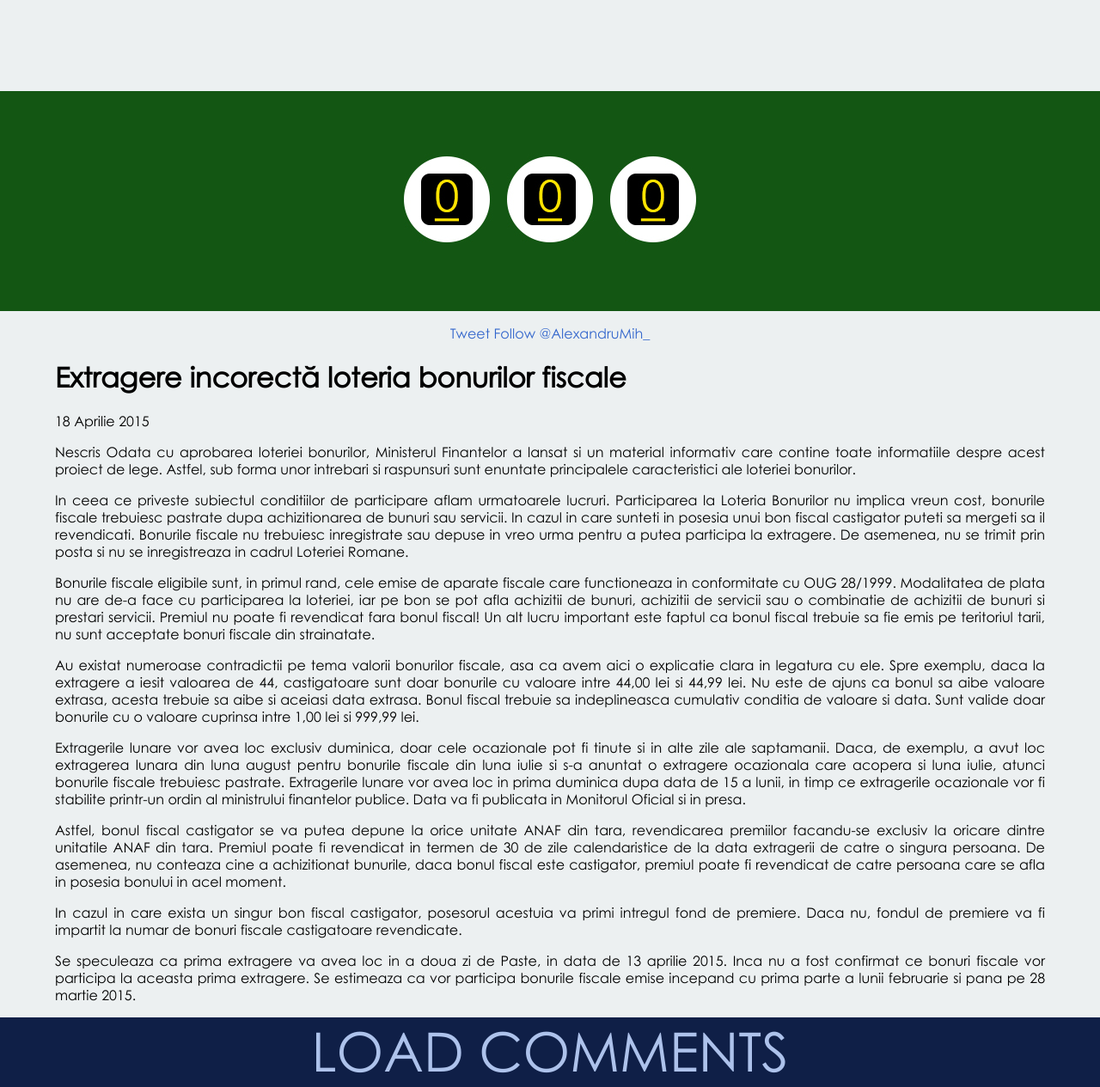
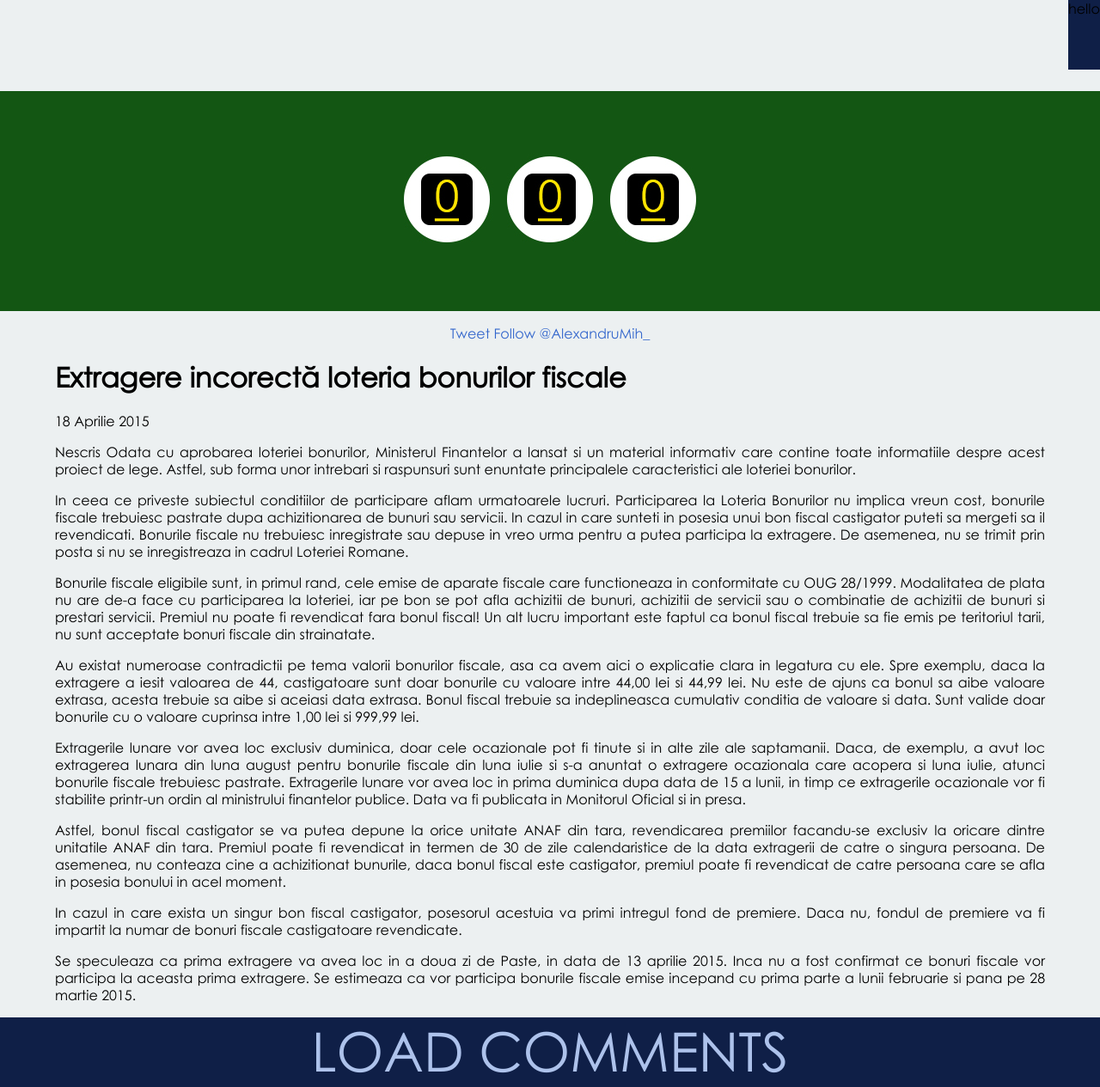
Before and after one commit to AlexandruMihailescu/alexandrumihailescu.github.com, a Jekyll site: the page built from _posts/2015-04-18-extragere-incorecta-loteria-bonurilor.md, in a window 1280 px wide. Shown: the whole page at 86% size. Built offline with Jekyll 4.4.1, drawn with Linux system fonts in a browser that asks for light colours; nearby versions of some CDN libraries; Markdown is read by kramdown in place of the engine named in the settings; comment, search, counter and statistics services are not loaded.

Commit message:
added text to falsenav

```diff
--- a/_includes/header.html
+++ b/_includes/header.html
@@ -22,7 +22,7 @@
 
   </head>
   <body>
-    <div id="falsenav"></div>
+    <div id="falsenav">hello</div>
     <nav>
       <div class="site-width" title="vezi meniu legături">
         <a>
```
